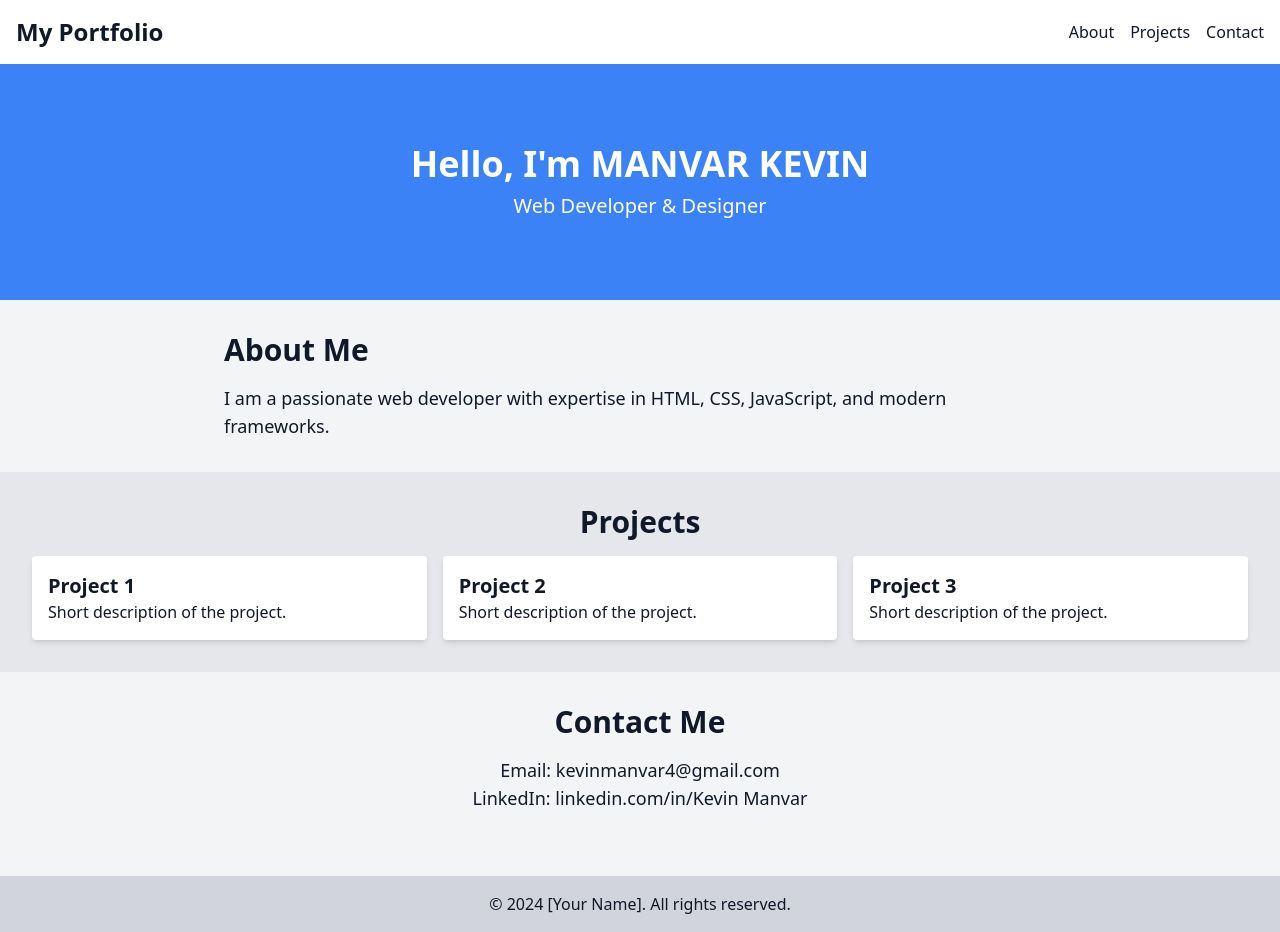
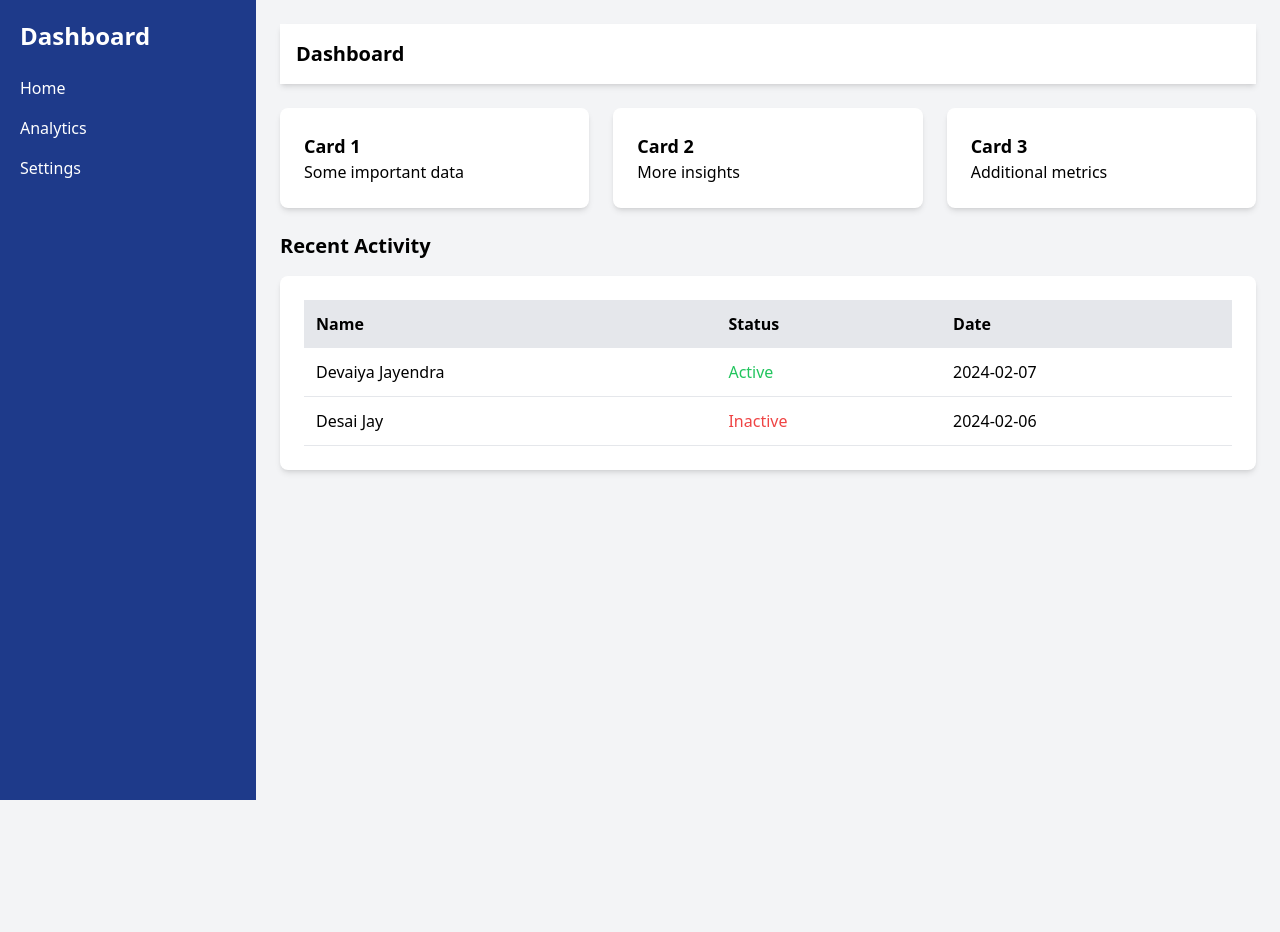
Before and after one commit to BinalPatel29/fswd-2, a plain HTML site: page index1.html in a window 1280 px wide. After the commit the page ends 800 px from the top, so only its background shows below. Drawn offline with nearby package versions, Linux system fonts and the light colour scheme.

Commit message:
Update index1.html

```diff
--- a/index1.html
+++ b/index1.html
@@ -3,55 +3,72 @@
 <head>
     <meta charset="UTF-8">
     <meta name="viewport" content="width=device-width, initial-scale=1.0">
-    <title>Personal Portfolio</title>
+    <title>Responsive Dashboard</title>
     <script src="https://cdn.tailwindcss.com"></script>
 </head>
-<body class="bg-gray-100 text-gray-900">
-    <nav class="bg-white shadow-md p-4 flex justify-between items-center">
-        <h1 class="text-2xl font-bold">My Portfolio</h1>
-        <ul class="flex space-x-4">
-            <li><a href="#about" class="hover:text-blue-500">About</a></li>
-            <li><a href="#projects" class="hover:text-blue-500">Projects</a></li>
-            <li><a href="#contact" class="hover:text-blue-500">Contact</a></li>
+<body class="bg-gray-100">
+    <div class="flex h-screen">
+        <!-- Sidebar -->
+        <aside class="w-64 bg-blue-900 text-white p-5 hidden md:block">
+            <h2 class="text-2xl font-bold mb-6">Dashboard</h2>
+            <ul>
+                <li class="mb-4"><a href="#" class="hover:text-blue-300">Home</a></li>
+                <li class="mb-4"><a href="#" class="hover:text-blue-300">Analytics</a></li>
+                <li class="mb-4"><a href="#" class="hover:text-blue-300">Settings</a></li>
             </ul>
-    </nav>
+        </aside>
 
-    <header class="text-center py-20 bg-blue-500 text-white">
-        <h2 class="text-4xl font-bold">Hello, I'm MANVAR KEVIN</h2>
-        <p class="text-xl mt-2">Web Developer & Designer</p>
+        <!-- Main Content -->
+        <main class="flex-1 p-6">
+            <header class="bg-white shadow-md p-4 flex justify-between items-center">
+                <h1 class="text-xl font-bold">Dashboard</h1>
+                <button class="md:hidden text-blue-900">☰</button>
             </header>
 
-    <section id="about" class="max-w-4xl mx-auto p-8">
-        <h3 class="text-3xl font-bold mb-4">About Me</h3>
-        <p class="text-lg">I am a passionate web developer with expertise in HTML, CSS, JavaScript, and modern frameworks.</p>
-    </section>
-
-    <section id="projects" class="bg-gray-200 p-8">
-        <h3 class="text-3xl font-bold mb-4 text-center">Projects</h3>
-        <div class="grid grid-cols-1 md:grid-cols-2 lg:grid-cols-3 gap-4">
-            <div class="bg-white p-4 rounded shadow-md">
-                <h4 class="text-xl font-semibold">Project 1</h4>
-                <p>Short description of the project.</p>
+            <!-- Cards Section -->
+            <section class="grid grid-cols-1 md:grid-cols-3 gap-6 mt-6">
+                <div class="bg-white p-6 rounded-lg shadow-md">
+                    <h3 class="text-lg font-semibold">Card 1</h3>
+                    <p>Some important data</p>
                 </div>
-            <div class="bg-white p-4 rounded shadow-md">
-                <h4 class="text-xl font-semibold">Project 2</h4>
-                <p>Short description of the project.</p>
+                <div class="bg-white p-6 rounded-lg shadow-md">
+                    <h3 class="text-lg font-semibold">Card 2</h3>
+                    <p>More insights</p>
                 </div>
-            <div class="bg-white p-4 rounded shadow-md">
-                <h4 class="text-xl font-semibold">Project 3</h4>
-                <p>Short description of the project.</p>
-            </div>
+                <div class="bg-white p-6 rounded-lg shadow-md">
+                    <h3 class="text-lg font-semibold">Card 3</h3>
+                    <p>Additional metrics</p>
                 </div>
             </section>
 
-    <section id="contact" class="max-w-4xl mx-auto p-8 text-center">
-        <h3 class="text-3xl font-bold mb-4">Contact Me</h3>
-        <p class="text-lg">Email: kevinmanvar4@gmail.com</p>
-        <p class="text-lg">LinkedIn: linkedin.com/in/Kevin Manvar</p>
+            <!-- Table Section -->
+            <section class="mt-6">
+                <h2 class="text-xl font-bold mb-4">Recent Activity</h2>
+                <div class="bg-white p-6 rounded-lg shadow-md">
+                    <table class="w-full border-collapse">
+                        <thead>
+                            <tr class="bg-gray-200">
+                                <th class="p-3 text-left">Name</th>
+                                <th class="p-3 text-left">Status</th>
+                                <th class="p-3 text-left">Date</th>
+                            </tr>
+                        </thead>
+                        <tbody>
+                            <tr>
+                                <td class="p-3 border-b">Devaiya Jayendra</td>
+                                <td class="p-3 border-b text-green-500">Active</td>
+                                <td class="p-3 border-b">2024-02-07</td>
+                            </tr>
+                            <tr>
+                                <td class="p-3 border-b">Desai Jay</td>
+                                <td class="p-3 border-b text-red-500">Inactive</td>
+                                <td class="p-3 border-b">2024-02-06</td>
+                            </tr>
+                        </tbody>
+                    </table>
+                </div>
             </section>
-
-    <footer class="text-center p-4 bg-gray-300 mt-8">
-        <p>&copy; 2024 [Your Name]. All rights reserved.</p>
-    </footer>
+        </main>
+    </div>
 </body>
 </html>
```
Lines whose indentation alone changed are shown as unchanged.
